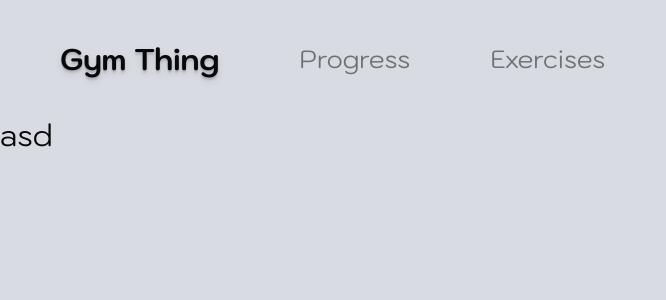
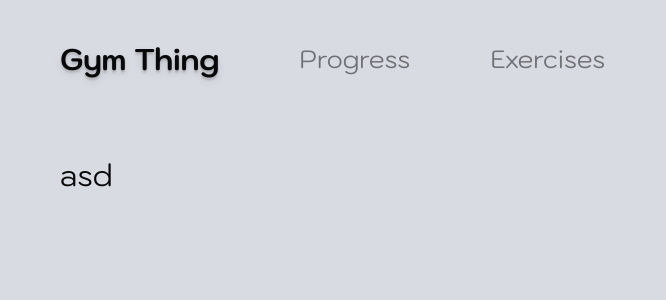
Before and after one commit to GabrielxKuek/gym-thing, a React (Vite) app in the folder client/: page / in a window 1280 px wide. Shown: the top 300 px of the page, without its empty margins (0-666 px from the left). Built offline with nearby package versions, Linux system fonts and the light colour scheme.

Commit message:
style: update layout to have padding

```diff
--- a/client/src/components/misc/Layout.jsx
+++ b/client/src/components/misc/Layout.jsx
@@ -5,7 +5,9 @@ function Layout({ children }) {
     return (
         <div className="bg-bg-primary min-h-screen min-w-screen">
             <Navbar />
-            { children }
+            <div className="px-15 py-10">
+                { children }
+            </div>
         </div>
     )
 }
```
